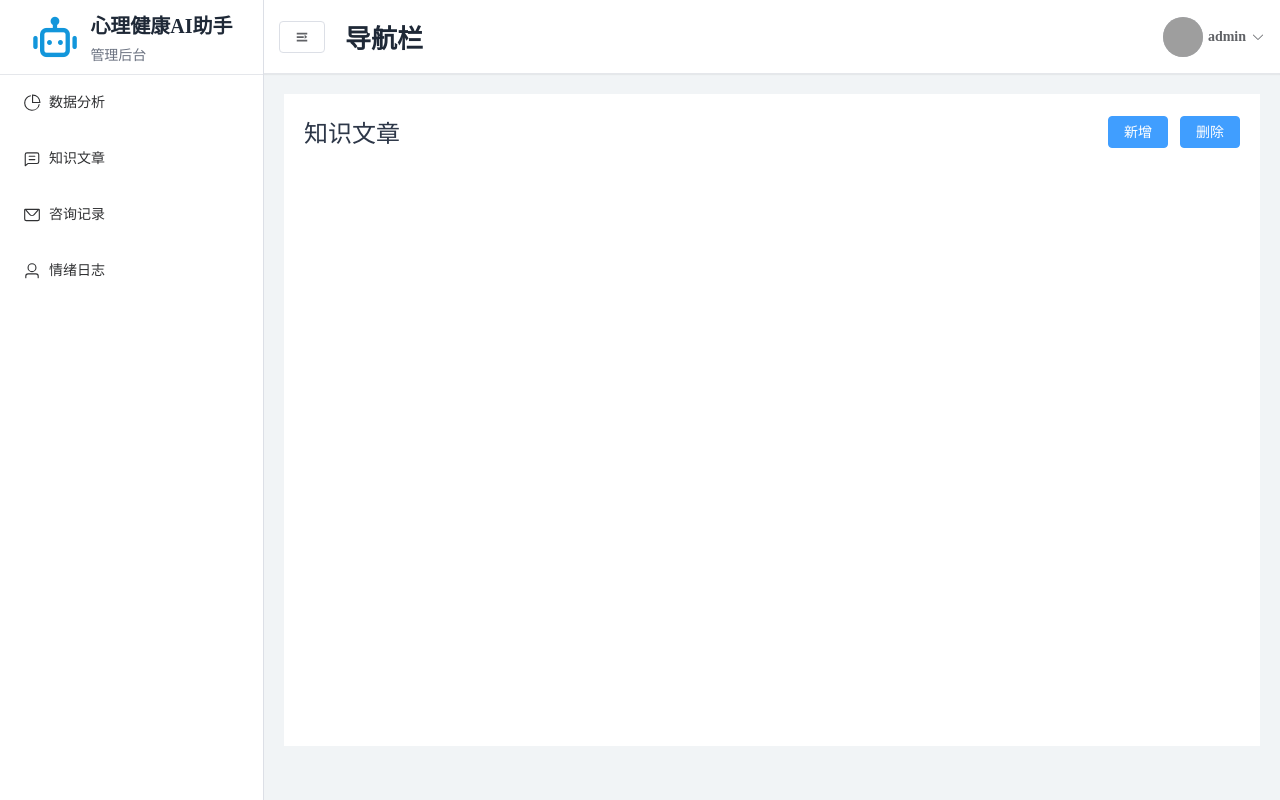
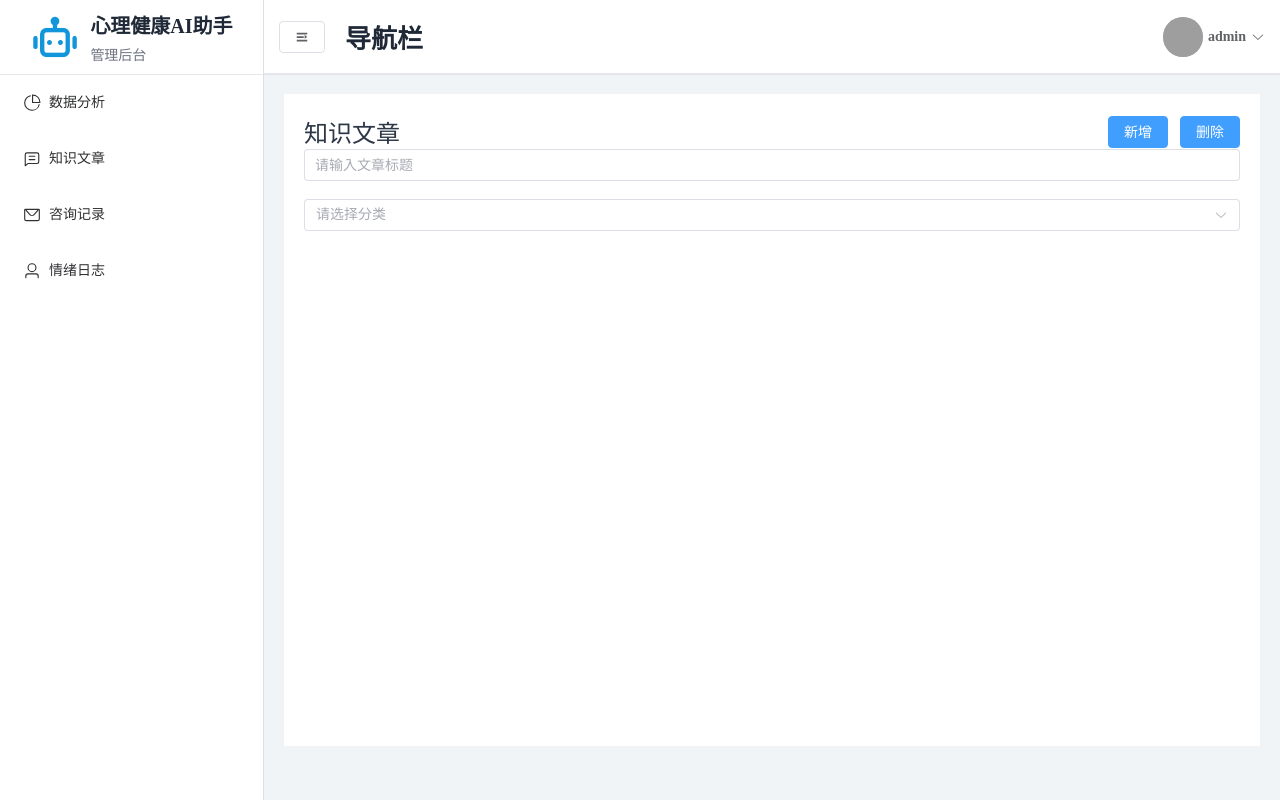
Before and after one commit to Brainnnnnnnn/ai-vue, a Vue app: page /back/knowledge in a window 1280 px wide. Built offline with nearby package versions, Linux system fonts and the light colour scheme; grey boxes are pictures that could not be loaded.

Commit message:
TableSearch

```diff
--- /dev/null
+++ b/src/components/TableSearch.vue
@@ -0,0 +1,40 @@
+<template>
+    <el-form :model="formData" >
+        <el-form-item v-for="item in props.formItem" :key="item.prop">
+            <component :is="isComp(item.comp)" :placeholder="item.placeholder" v-model="formData[item.prop]">
+                <template v-if="item.comp === 'select'">
+                    <el-option label= "全部" value = ""/>
+                    <el-option
+                    v-for="opt in item.options"
+                    :key="opt.value"
+                    :label = "opt.label"
+                    :value = "opt.value" />
+                </template>
+
+            </component>
+        </el-form-item>
+    </el-form>
+</template>
+
+<script setup>
+
+import { reactive } from 'vue'
+
+const formData = reactive({})
+
+
+
+const props = defineProps({
+  formItem: {
+    type: Array,
+    default: () => []
+  }
+})
+
+const isComp = (comp) => {
+    return {
+        input: 'el-input',
+        select: 'el-select'
+    }[comp]
+}
+</script>
--- a/src/views/knowledge.vue
+++ b/src/views/knowledge.vue
@@ -6,9 +6,30 @@
         <el-button type="primary">删除</el-button>
       </template>
     </PageHead>
+    <TableSearch :formItem = "formItem" @Search="handleSearch">
+
+    </TableSearch>
   </div>
 </template>
 
 <script setup>
 import PageHead from '@/components/PageHead.vue'
+import TableSearch from '@/components/TableSearch.vue'
+
+
+const formItem = [
+  {comp : 'input', prop: 'title', label: '文章标题', placeholder: '请输入文章标题'},
+  {comp : 'select', prop: 'category', label: '分类', placeholder: '请选择分类', options: [{
+    label: '心理健康基础',
+    value: '1'
+  },{
+    label: '情绪管理',
+    value: '2'
+  }]}
+]
+
+const handleSearch = (data) => {
+  console.log(data)
+}
+
 </script>
```
